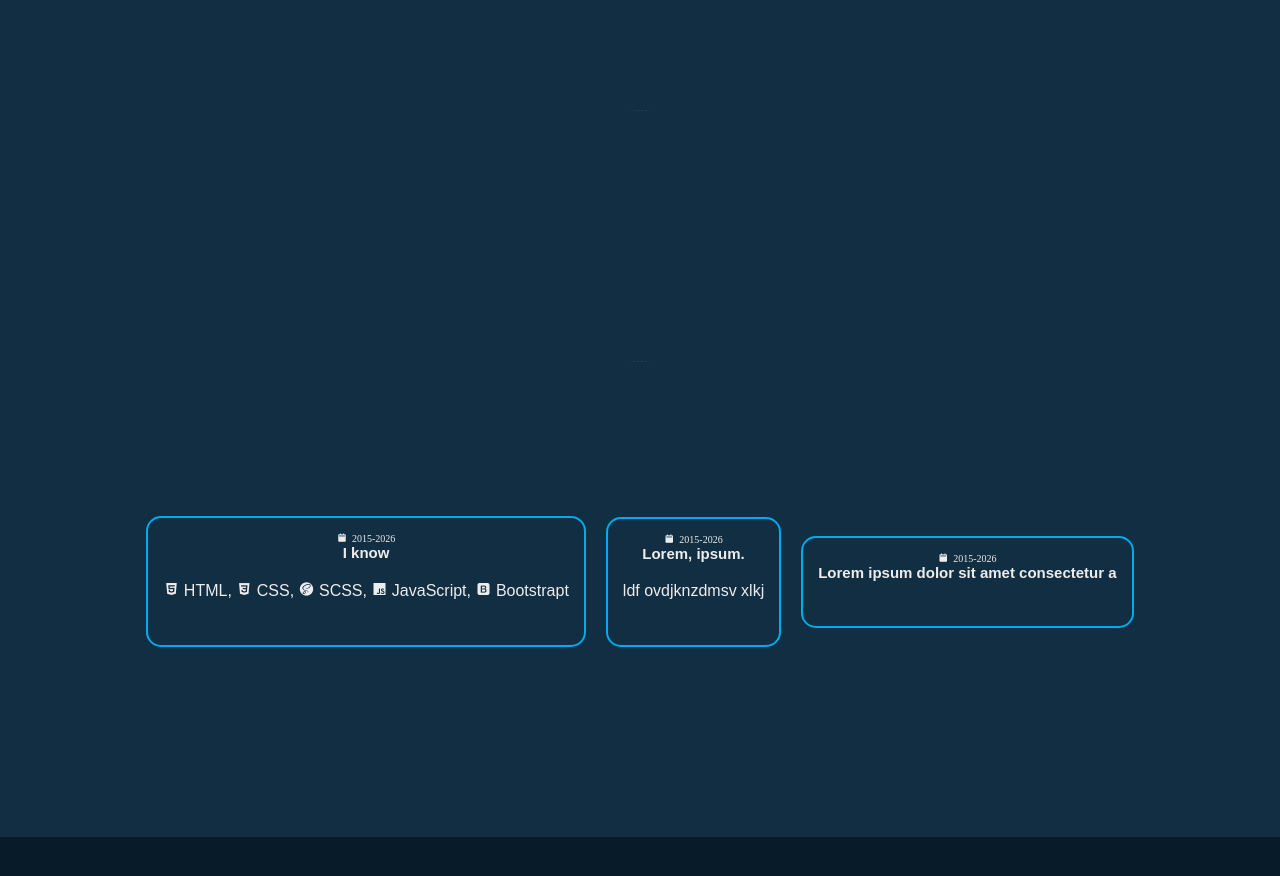
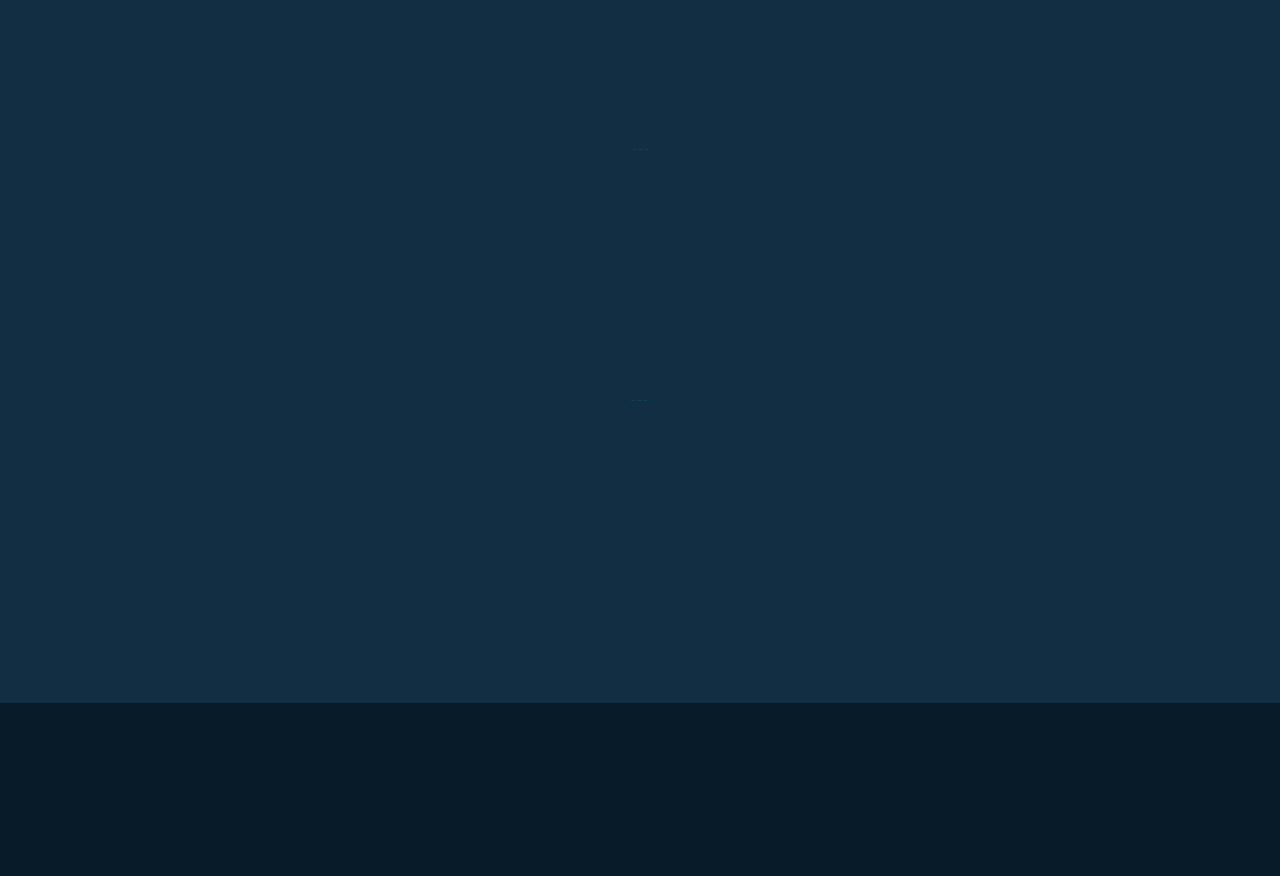
Before and after one commit to ultraShazikk/portfo-lio, a plain HTML site: page index.html in a window 1280 px wide. Shown: the part 897-1773 px from the top of the page. Drawn offline with nearby package versions, Linux system fonts and the light colour scheme; a web font is replaced by a local one.

Commit message:
Update index.html

```diff
--- a/index.html
+++ b/index.html
@@ -82,29 +82,6 @@
             <p>I like front-end development. Over the years, I have studied various web technologies and practiced them by creating various templates and tasks for myself. I always try to create different and attractive design templates and code their content. I really enjoy coding, designing web templates, and experimenting with cool web pages, animations, effects, and the like.
                 <span class="animate scroll" style="--i:4;"></span>
             </p>
-
-            <ul class="about-list">
-                <li class="about-item">
-                    <div class="year"><i class="bx bxs-calendar-alt"> 2015-2026</i></div>
-                    <h2 class="about-heading">I know</h2>
-                    <p class="about-text textt"><i class='bx bxl-html5'></i> HTML,
-                        <i class='bx bxl-css3' ></i> CSS,
-                        <i class='bx bxl-sass'></i> SCSS,
-                        <i class='bx bxl-javascript'></i> JavaScript,
-                        <i class='bx bxl-bootstrap' ></i> Bootstrapt</p>
-                </li>
-
-                <li class="about-item">
-                    <div class="year"><i class="bx bxs-calendar-alt"> 2015-2026</i></div>
-                    <h2 class="about-heading">Lorem, ipsum.</h2>
-                    <p class="about-text">ldf ovdjknzdmsv xlkj</p>
-                </li>
-
-                <li class="about-item">
-                    <div class="year"><i class="bx bxs-calendar-alt"> 2015-2026</i></div>
-                    <h2 class="about-heading">Lorem ipsum dolor sit amet consectetur a</p>
-                </li>
-            </ul>
 
             <div class="btn-box btns">
                 <a href="#education" class="btn">Read More</a>
```
